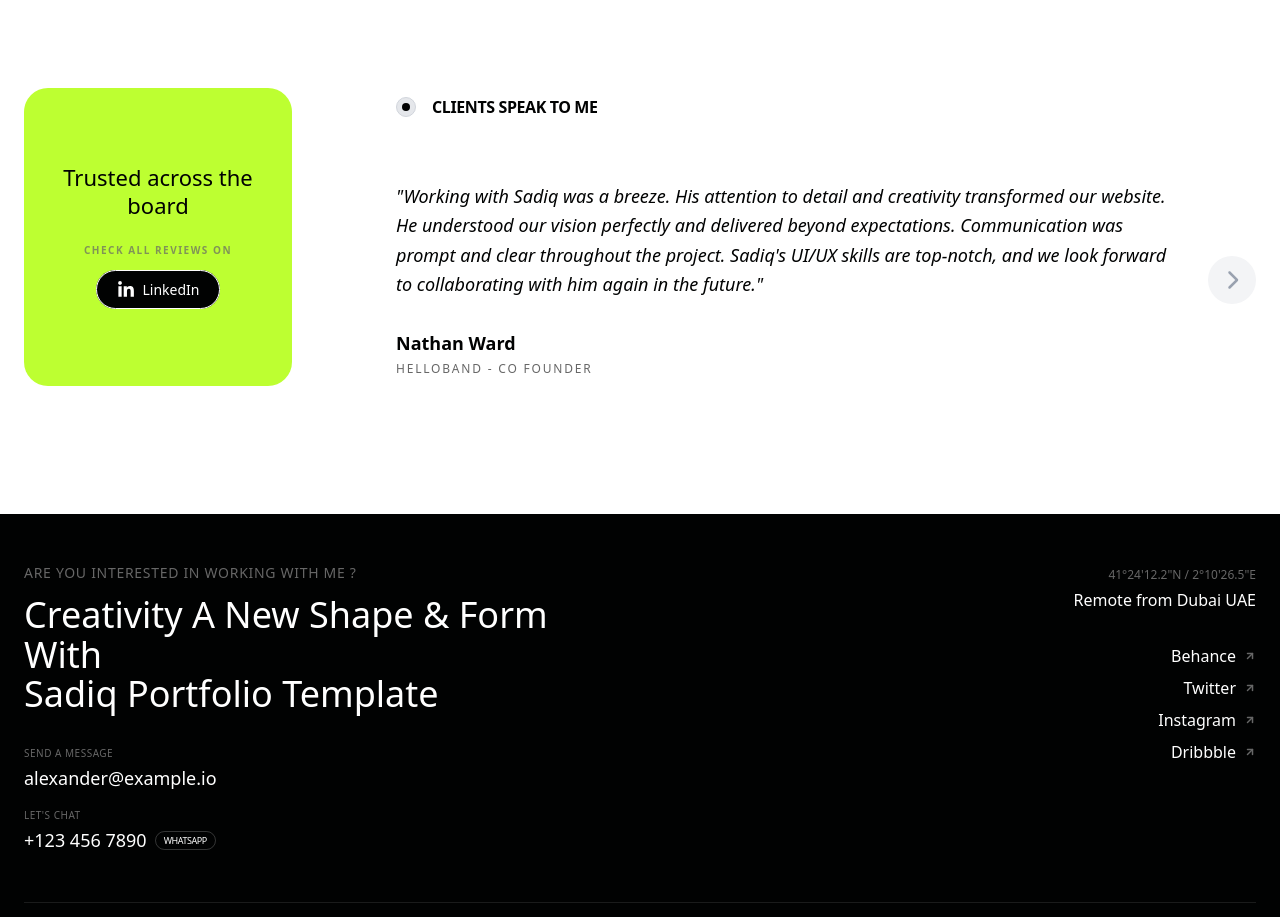
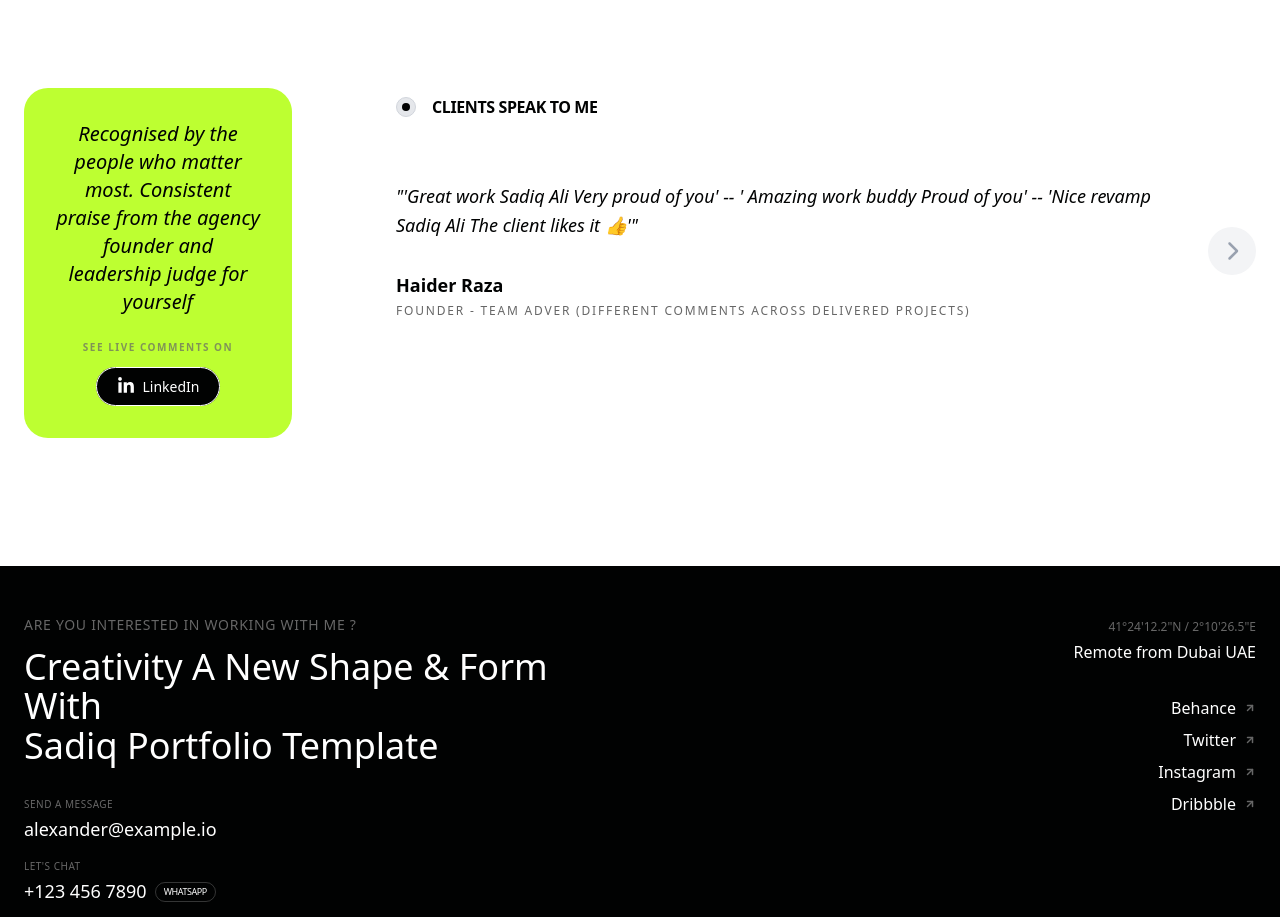
Before and after one commit to itssadiq/Sadiq-NovixSoft, a Next.js app: page / in a window 1280 px wide. Shown: the part 4720-5637 px from the top of the page. Built offline with nearby package versions, Linux system fonts and the light colour scheme.

Commit message:
Updated Reviews with original ones.

```diff
--- a/src/components/Reviews.jsx
+++ b/src/components/Reviews.jsx
@@ -9,15 +9,15 @@ export default function Reviews() {
   const reviewsData = [
     {
       id: 1,
-      text: "Working with Sadiq was a breeze. His attention to detail and creativity transformed our website. He understood our vision perfectly and delivered beyond expectations. Communication was prompt and clear throughout the project. Sadiq's UI/UX skills are top-notch, and we look forward to collaborating with him again in the future.",
-      name: "Nathan Ward",
-      role: "HELLOBAND - CO FOUNDER",
+      text: "'Great work Sadiq Ali Very proud of you' -- ' Amazing work buddy Proud of you' -- 'Nice revamp Sadiq Ali The client likes it 👍'",
+      name: "Haider Raza",
+      role: "Founder - Team Adver (Different comments across delivered projects)",
     },
     {
       id: 2,
-      text: "Sadiq is a highly reliable developer who consistently delivers clean, agency-grade code. His ability to handle complex WordPress builds while maintaining fast turnaround times has made him an invaluable partner for our client delivery.",
-      name: "Sarah Jenkins",
-      role: "DIGITAL STRATEGIST - AGENCY X",
+      text: "It's all You. Your progress and understanding is going at an amazing pace. great execution, Sadiq.",
+      name: "Muhammad Aun",
+      role: "Account Manager - Team Adver",
     },
   ];
 
@@ -37,13 +37,14 @@ export default function Reviews() {
           {/* COLUMN 1: LEFT BOX (25%) */}
           <div className="w-[75%] md:w-[60%] lg:w-[25%] mx-auto lg:mx-0 shrink-0 lg:pr-10">
             <div className="w-full h-full rounded-[24px] bg-[var(--color-primary)] p-8 flex flex-col items-center justify-center text-center">
-              <h3 className="type-h3 !text-[22px] leading-tight mb-6">
-                Trusted across the board
+              <h3 className="type-h4 mb-6 italic">
+                Recognised by the people who matter most. Consistent praise from
+                the agency founder and leadership judge for yourself
               </h3>
 
               <div className="flex flex-col items-center gap-3">
                 <span className="text-[10px] uppercase tracking-[0.15em] font-bold opacity-70">
-                  Check all reviews on
+                  See live comments on
                 </span>
 
                 <div className="bg-black text-white hover:bg-white hover:text-black rounded-full transition-all duration-300">
```
